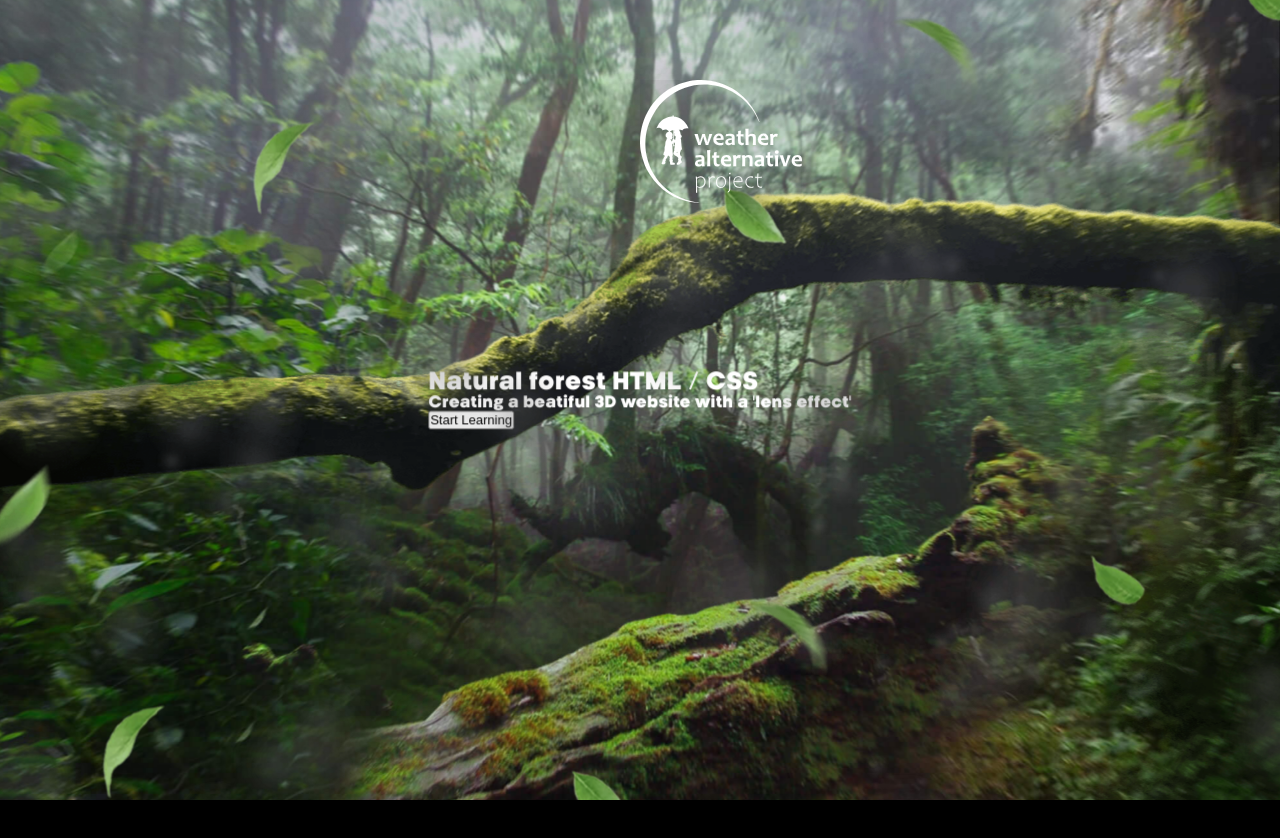
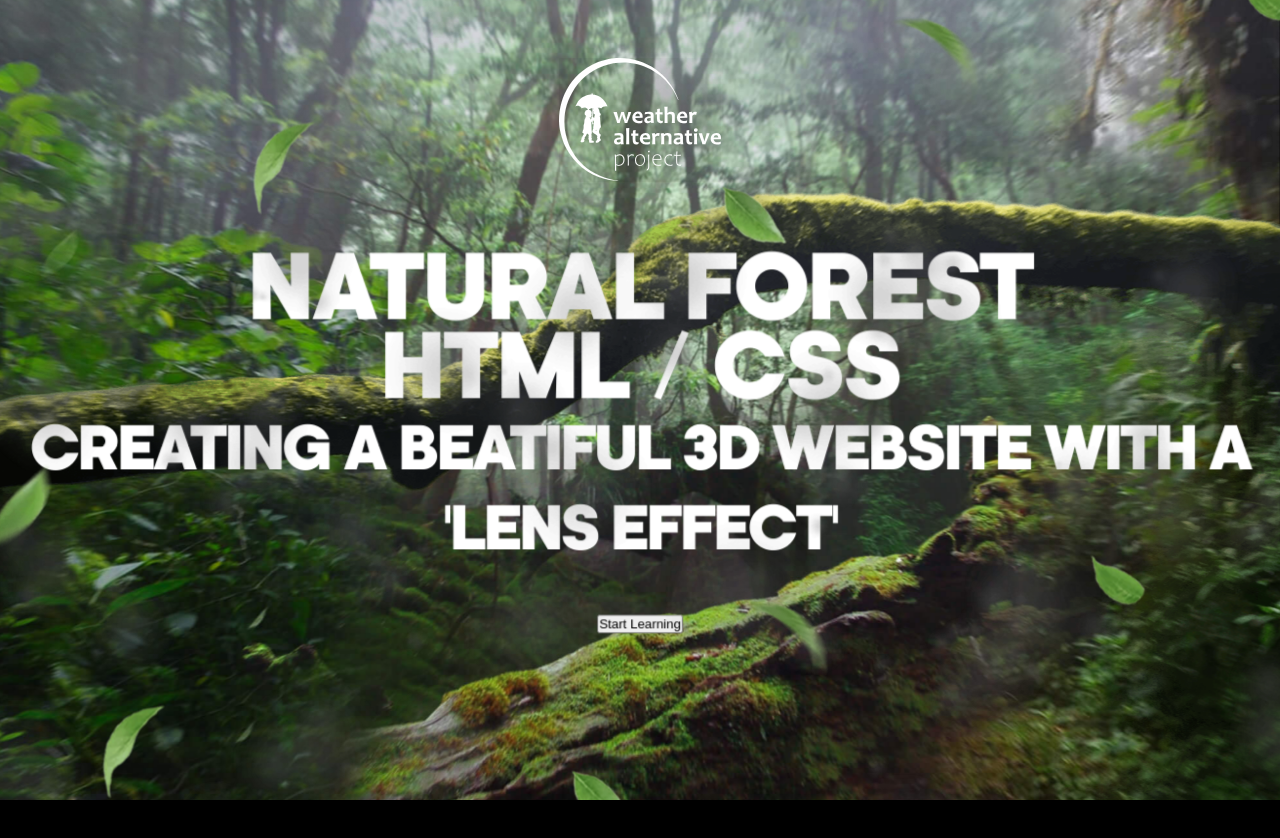
Before and after one commit to BulatKZN/Natural-forest, a plain HTML site: page index.html in a window 1280 px wide. Shown: the top 838 px of the page. Drawn offline with Linux system fonts and the light colour scheme.

Commit message:
logo and text finish

```diff
--- a/css/main.css
+++ b/css/main.css
@@ -6,6 +6,7 @@
 
 :root {
     --index: calc(1vw + 1vh);
+    --transition: 1.5s cubic-bezier(.05, .5, 0, 1);
 }
 
 @font-face {
@@ -26,12 +27,13 @@ body {
 }
 
 .logo {
-    height: calc(var(--index)* 7.8);
-    width: calc(var(--index)* 7.8);
+    --logo-size: calc(var(--index) * 7.8);
+    height: var(--logo-size);
+    width: var(--logo-size);
     background-repeat: no-repeat;
     position: absolute;
-    left: 50%;
-    top: 10%;
+    left: calc(50% - calc(var(--logo-size) / 2));
+    top: calc(var(--index)* 2.8);
     z-index: 1;
 }
 
@@ -42,8 +44,11 @@ body {
 
 .layers__container {
     height: 100vh;
+    min-height: 500px;
     transform-style: preserve-3d;
     transform: rotateX(var(--move-y)) rotateY(var(--move-x));
+    will-change: transform;
+    transition: transform var(--transition);
 }
 
 .layers__item {
@@ -80,3 +85,24 @@ body {
 .layer-6 {
     transform: translateZ(380px);
 }
+
+.hero-content {
+    font-size: calc(var(--index) * 2.9);
+    text-align: center;
+    text-transform: uppercase;
+    letter-spacing: calc(var(--index) * -.15);
+    line-height: 1.35em;
+    margin-top: calc(var(--index) * 5.5);
+}
+
+.hero-content span {
+    display: block;
+}
+
+.hero-content p {
+    text-transform: none;
+    font-family: merriweather-italic-3d;
+    letter-spacing: normal;
+    font-size: calc(var(--index) * .73);
+    line-height: 3;
+}
--- a/js/app.js
+++ b/js/app.js
@@ -1,8 +1,8 @@
 document.addEventListener("mousemove", e => {
     Object.assign(document.documentElement, {
         style: `
-        --move-x: ${(e.clientX - window.innerWidth / 2) * -0.05}deg;
-        --move-y: ${(e.clientY - window.innerHeight / 2) * -0.1}deg;
+        --move-x: ${(e.clientX - window.innerWidth / 2) * -0.005}deg;
+        --move-y: ${(e.clientY - window.innerHeight / 2) * -0.01}deg;
         `
     })
 })
```
